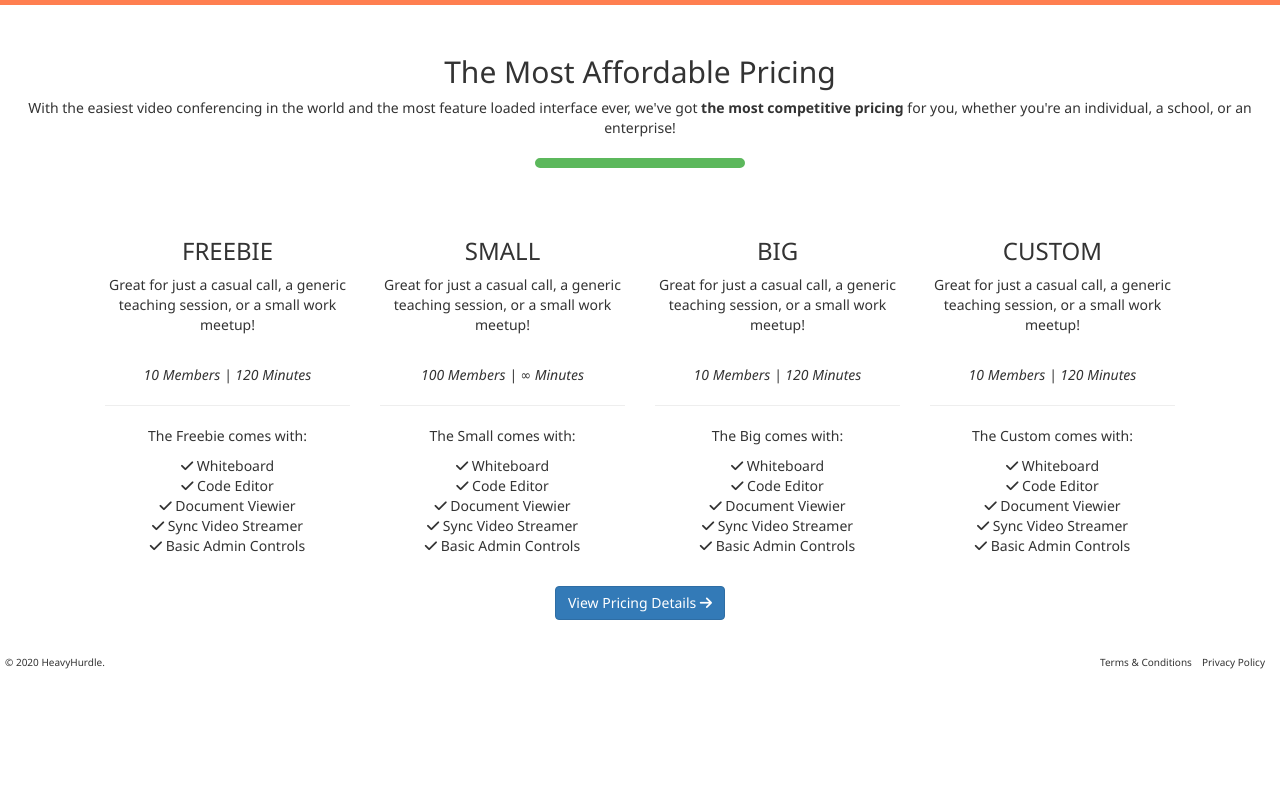
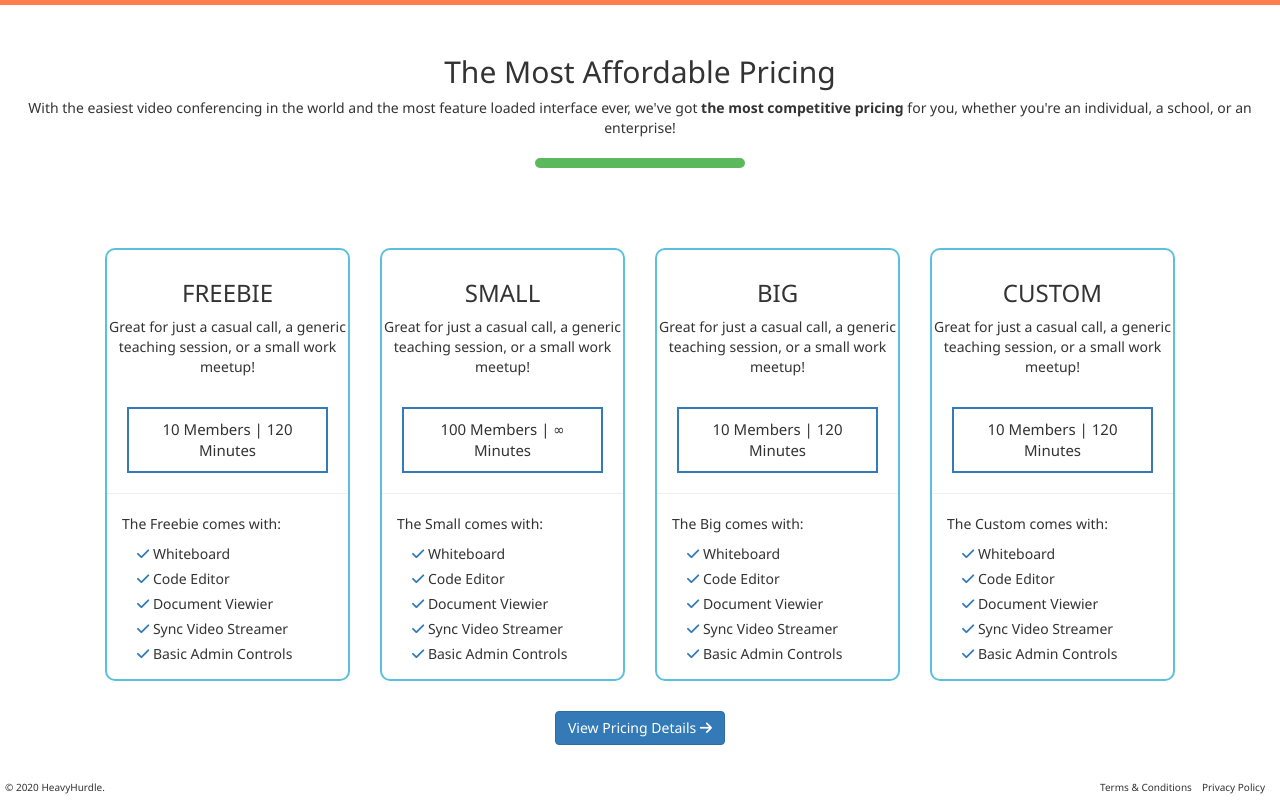
Before and after one commit to karanshah0206/HeavyHurdle, a plain HTML site: page index.html in a window 1280 px wide. Shown: the part 1853-2653 px from the top of the page. Before the commit the page ends 2527 px from the top, so only its background shows below. Drawn offline with nearby package versions, Linux system fonts and the light colour scheme.

Commit message:
Style Pricing Content

```diff
--- a/css/style.css
+++ b/css/style.css
@@ -88,6 +88,35 @@
     box-shadow: 0 5px 6px rgba(0,0,0,.9);
     transition: box-shadow 0.5s;
 }
+.thumbnail-pricing {
+    border: 2px solid #5BC0DE;
+    border-radius: 10px;
+    margin-top: 30px;
+    padding: 10px 0;
+}
+.features-highlight {
+    border: 2px solid #337AB7;
+    margin: 0 20px;
+    padding: 10px;
+}
+.features-highlight em {
+    text-decoration: none;
+    font-style: normal;
+    font-family: 'Segoe UI', Tahoma, Geneva, Verdana, sans-serif;
+    font-size: 15px;
+}
+.thumbnail-pricing .features-prev {
+    text-align: left;
+    margin-left: 15px;
+}
+.thumbnail-pricing .features-list {
+    text-align: left;
+    margin-left: 30px;
+    margin-bottom: 5px;
+}
+.thumbnail-pricing .features-list i {
+    color: #337AB7
+}
 .content-box {
     padding: 50px;
     padding-bottom: 0;
```
